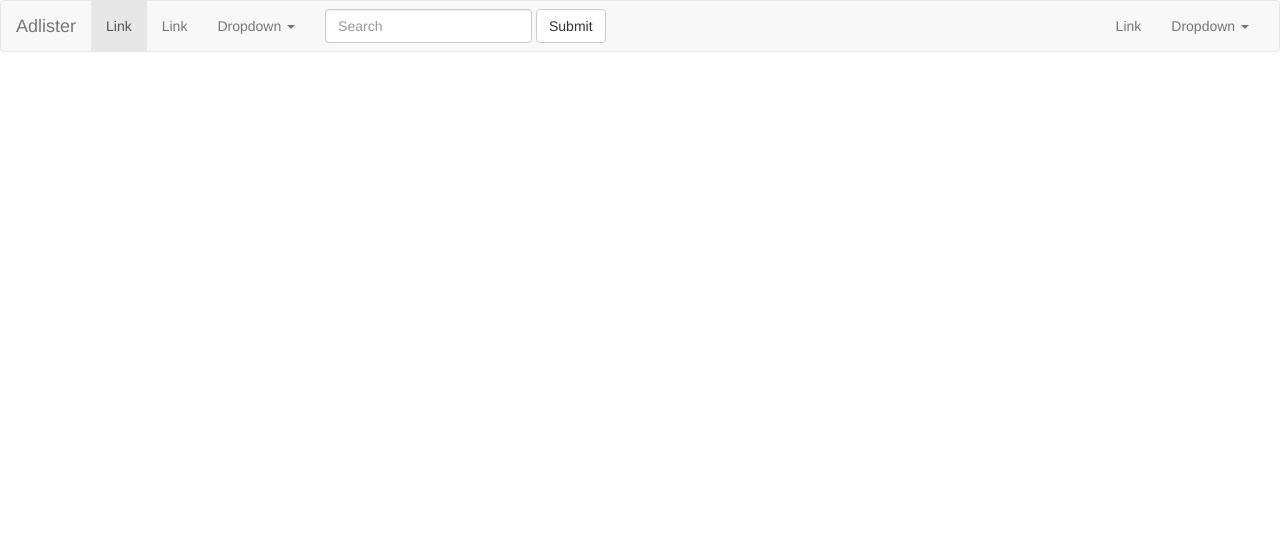
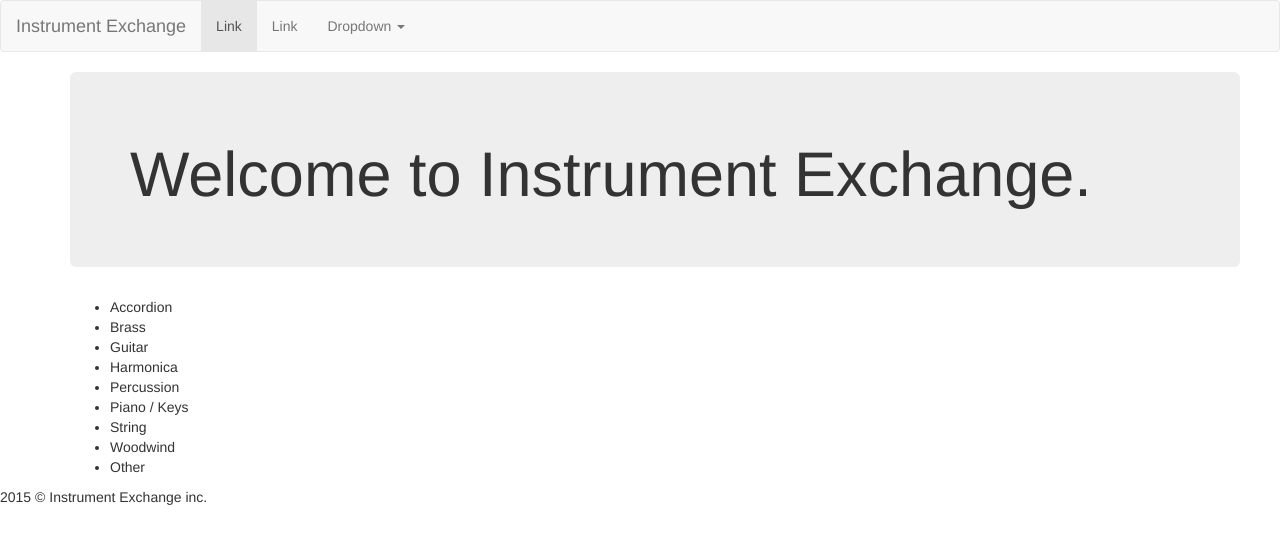
Before and after one commit to asleepArmadillo/Adlister, a PHP site: page / in a window 1280 px wide. Shown: the top 544 px of the page. Run offline with PHP 8.4, Linux system fonts and the light colour scheme.

Commit message:
site buildout

```diff
--- a/public/index.php
+++ b/public/index.php
@@ -7,17 +7,41 @@
 
 <html>
 <head>
-    <title>Adlister</title>
+    <title>Instrument Exchange</title>
     <link rel="stylesheet" href="https://maxcdn.bootstrapcdn.com/bootstrap/3.3.5/css/bootstrap.min.css">
 </head>
 <body>
-    <header></header>
-
+    <? include "../views/partials/header.php"; ?>
     <? include "../views/partials/navbar.php"; ?>
 
 
+    <div class="container">
+        <div class="jumbotron container">
+            <h1>Welcome to Instrument Exchange.</h1>
+        </div>
+
+        <!-- Figure out how to put a carousel later. -->
+
+        <ul>
+            <li>Accordion</li>
+            <li>Brass</li>
+            <li>Guitar</li>
+            <li>Harmonica</li>
+            <li>Percussion</li>
+            <li>Piano / Keys</li>
+            <li>String</li>
+            <li>Woodwind</li>
+            <li>Other</li>
+        </ul>
 
 
-    <footer></footer>
+    </div>
+
+
+
+    <? include "../views/partials/footer.php"; ?>
+
+
+
 </body>
 </html>
--- a/views/partials/footer.php
+++ b/views/partials/footer.php
@@ -0,0 +1,3 @@
+<footer>
+2015 © Instrument Exchange inc.
+</footer>
--- a/views/partials/header.php
+++ b/views/partials/header.php
@@ -0,0 +1,3 @@
+<header>
+
+</header>
--- a/views/partials/navbar.php
+++ b/views/partials/navbar.php
@@ -8,7 +8,7 @@
         <span class="icon-bar"></span>
         <span class="icon-bar"></span>
       </button>
-      <a class="navbar-brand" href="#">Adlister</a>
+      <a class="navbar-brand" href="#">Instrument Exchange</a>
     </div>
 
     <!-- Collect the nav links, forms, and other content for toggling -->
@@ -29,25 +29,6 @@
           </ul>
         </li>
       </ul>
-      <form class="navbar-form navbar-left" role="search">
-        <div class="form-group">
-          <input type="text" class="form-control" placeholder="Search">
-        </div>
-        <button type="submit" class="btn btn-default">Submit</button>
-      </form>
-      <ul class="nav navbar-nav navbar-right">
-        <li><a href="#">Link</a></li>
-        <li class="dropdown">
-          <a href="#" class="dropdown-toggle" data-toggle="dropdown" role="button" aria-haspopup="true" aria-expanded="false">Dropdown <span class="caret"></span></a>
-          <ul class="dropdown-menu">
-            <li><a href="#">Action</a></li>
-            <li><a href="#">Another action</a></li>
-            <li><a href="#">Something else here</a></li>
-            <li role="separator" class="divider"></li>
-            <li><a href="#">Separated link</a></li>
-          </ul>
-        </li>
-      </ul>
     </div><!-- /.navbar-collapse -->
   </div><!-- /.container-fluid -->
 </nav>
```
